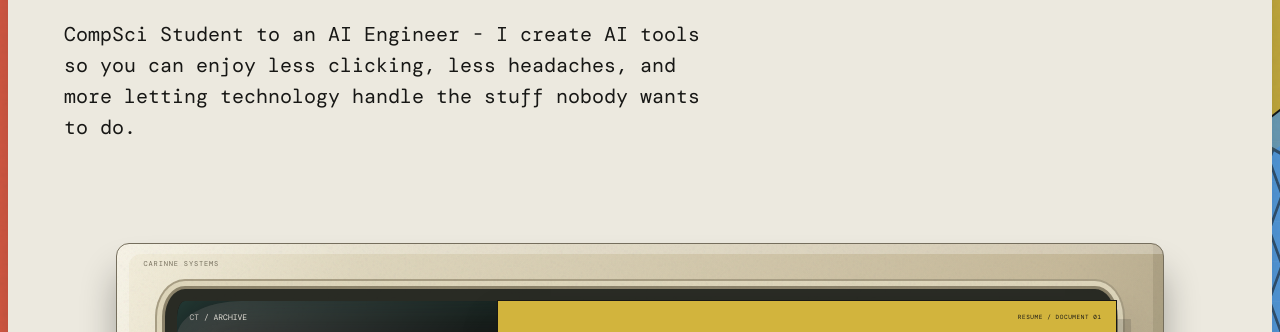
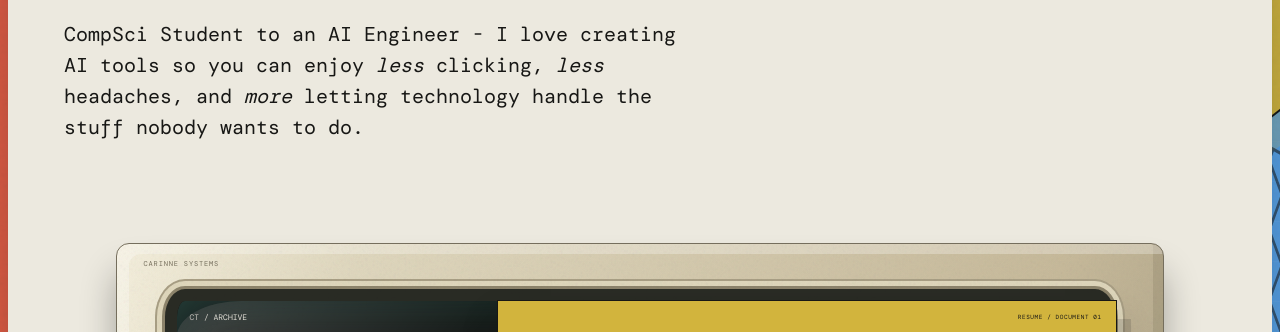
Before and after one commit to CarinneTzur/portfolio, a plain HTML site: page index.html in a window 1280 px wide. Shown: the part 419-751 px from the top of the page. Drawn offline with nearby package versions, Linux system fonts and the light colour scheme; a web font is replaced by a local one.

Commit message:
Revise intro text with emphasis on key phrases
Updated intro paragraph to enhance readability and emphasis.

```diff
--- a/index.html
+++ b/index.html
@@ -44,7 +44,7 @@
       <div class="hero-copy">
         <p class="eyebrow hero-name">CARINNE TZURDECKER</p>
         <h1>I build <em>systems</em> to make our life easier.</h1>
-        <p class="intro">CompSci Student to an AI Engineer - I create AI tools so you can enjoy less clicking, less headaches, and more letting technology handle the stuff nobody wants to do.</p>
+        <p class="intro">CompSci Student to an AI Engineer - I love creating AI tools so you can enjoy <i>less</i> clicking, <i>less</i> headaches, and <i>more</i> letting technology handle the stuff nobody wants to do.</p>
        <!-- <div class="status-line">
           <span class="pulse"></span>
         </div>
```
